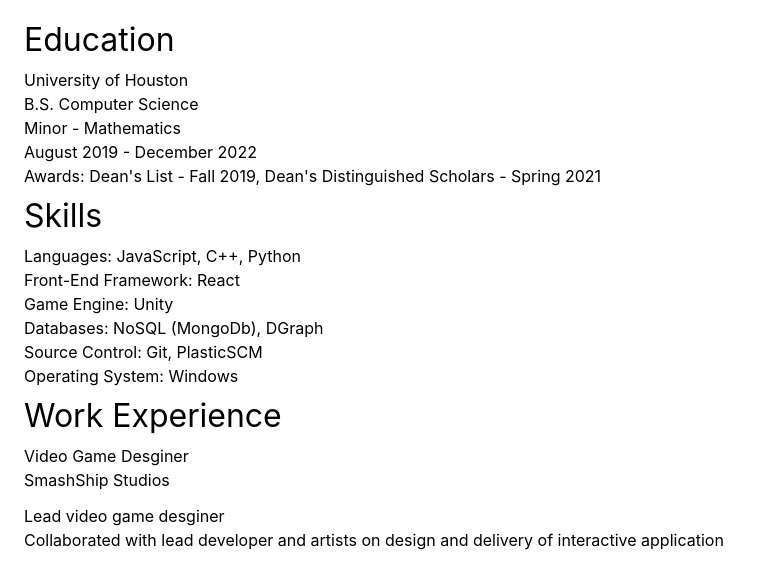
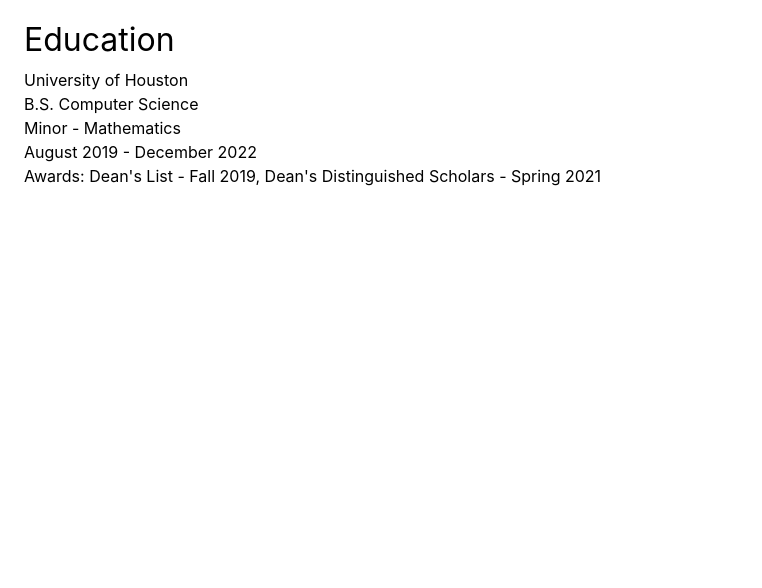
Before and after one commit to Jana-TT/personalWebsite, a Next.js app: page /resume in a window 1280 px wide. Shown: the top 588 px of the page, without its empty margins (0-762 px from the left). Built offline with nearby package versions, Linux system fonts and the light colour scheme.

Commit message:
changing stuff

```diff
--- a/pages/resume.tsx
+++ b/pages/resume.tsx
@@ -8,17 +8,6 @@
             <HeaderInfo header="Education"/>
             <ResumeInfo info={["University of Houston", "B.S. Computer Science", "Minor - Mathematics", "August 2019 - December 2022", "Awards: Dean's List - Fall 2019, Dean's Distinguished Scholars - Spring 2021"]}/>
 
-            <div className="pt-3">
-                <HeaderInfo header="Skills"/>
-                <ResumeInfo info={["Languages: JavaScript, C++, Python", "Front-End Framework: React",
-                "Game Engine: Unity", "Databases: NoSQL (MongoDb), DGraph", "Source Control: Git, PlasticSCM", "Operating System: Windows"]}/>
-            </div>
-
-            <div className="pt-3">
-                <HeaderInfo header="Work Experience"/>
-                <ResumeInfo info={["Video Game Desginer", "SmashShip Studios"]}/>
-                <ResumeInfo info={["Lead video game desginer", "Collaborated with lead developer and artists on design and delivery of interactive application"]}/>
-            </div>
         </div>
     )
 }
```
